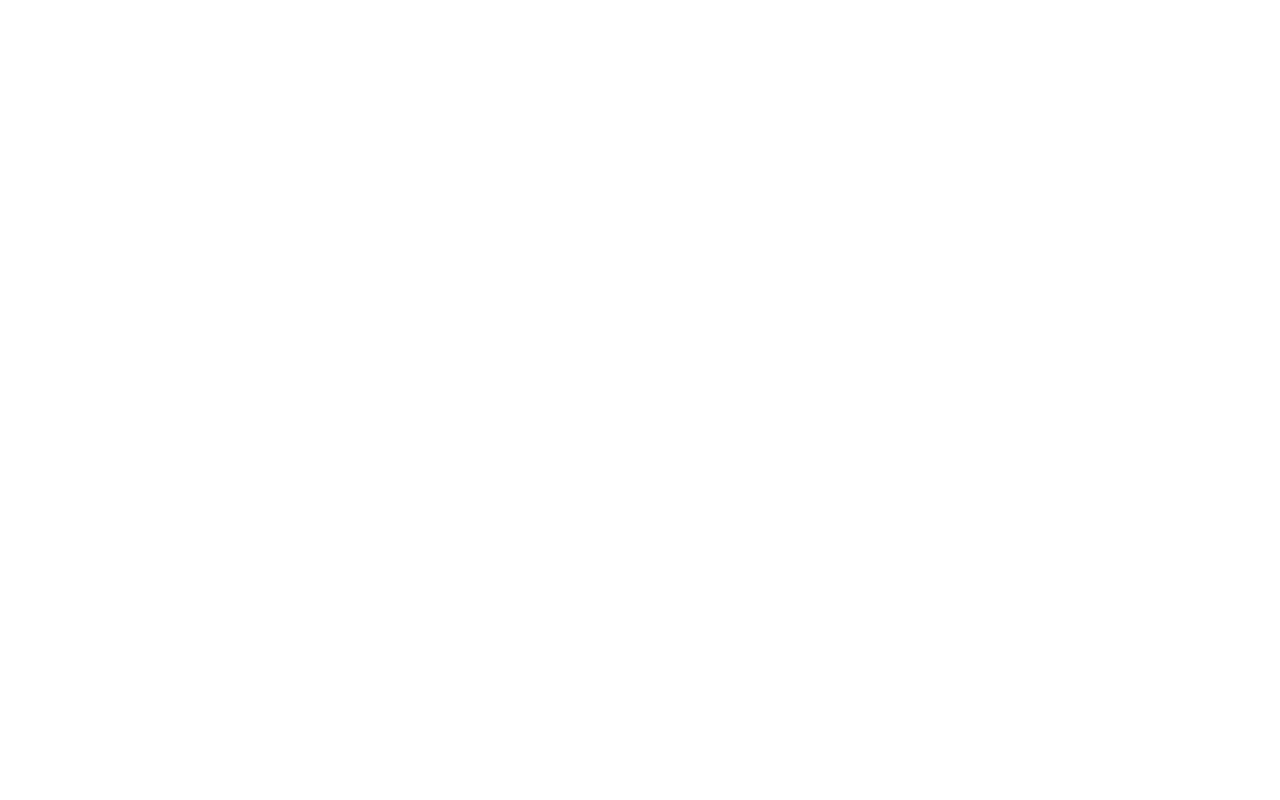
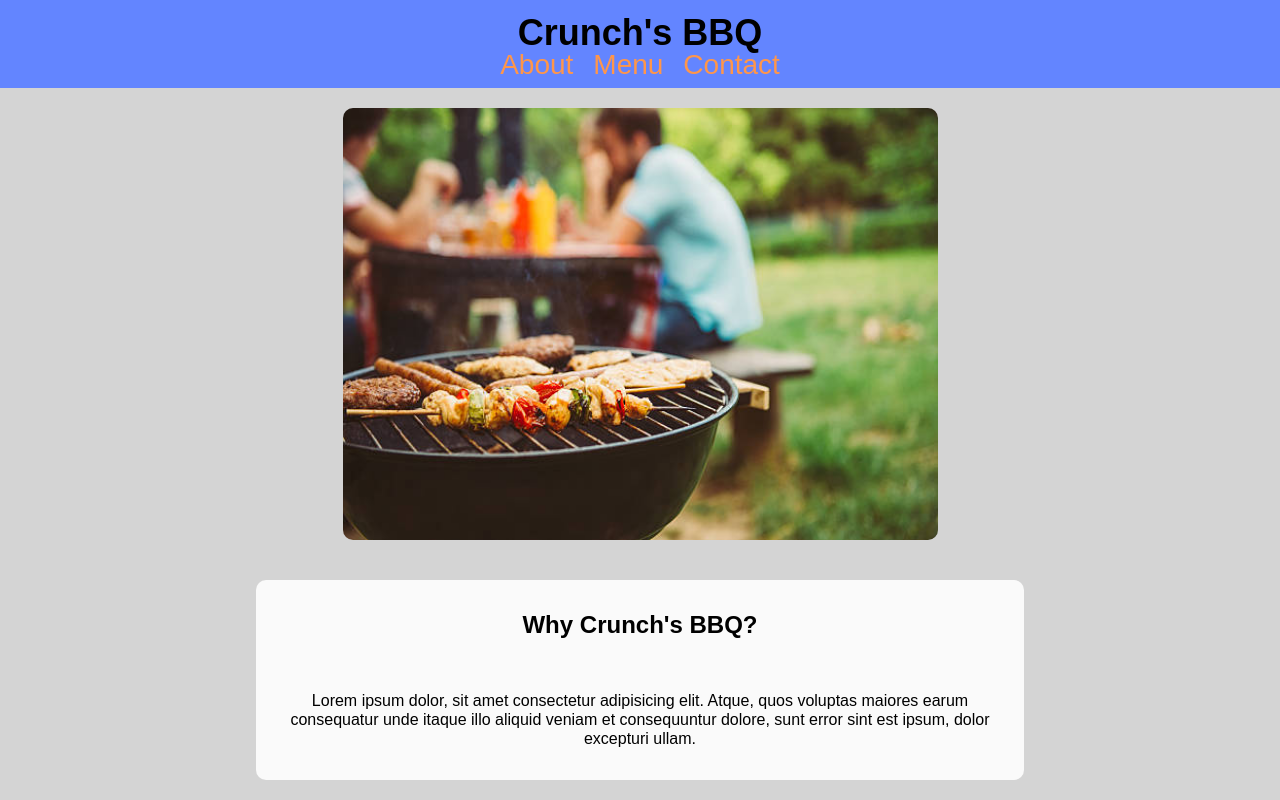
Before and after one commit to nickfrahm/Restaurant, a website built with webpack: page dist/index.html in a window 1280 px wide. Built offline with nearby package versions, Linux system fonts and the light colour scheme; a web font is replaced by a local one.

Commit message:
Finished JS rendering of about page

```diff
--- /dev/null
+++ b/src/About.js
@@ -0,0 +1,42 @@
+export const about = () => {
+  //parent about section
+  const aboutSection = document.createElement("section");
+  aboutSection.classList.add("about");
+
+  //bbq image
+  const bbqImg = document.createElement("img");
+  bbqImg.classList.add("img", "img__bbq");
+  bbqImg.alt = "BBQ picture";
+  bbqImg.src = "../images/bbq-stock.jpg";
+  aboutSection.appendChild(bbqImg);
+
+  //about content container
+  const aboutContent = document.createElement("div");
+  aboutContent.classList.add("about__content");
+  aboutSection.appendChild(aboutContent);
+
+  //about header
+  const aboutHeader = document.createElement("h2");
+  aboutHeader.classList.add("about__header");
+  aboutHeader.textContent = "Why Crunch's BBQ?";
+  aboutContent.appendChild(aboutHeader);
+
+  //about details
+  const aboutDetails = document.createElement("p");
+  aboutDetails.classList.add("about__details");
+  aboutDetails.textContent =
+    "Lorem ipsum dolor, sit amet consectetur adipisicing elit. Atque, quos voluptas maiores earum consequatur unde itaque illo aliquid veniam et consequuntur dolore, sunt error sint est ipsum, dolor excepturi ullam.";
+  aboutContent.appendChild(aboutDetails);
+
+  return aboutSection;
+};
+
+/*
+        <section class="about">
+            <img class="img img__bbq" src="../images/bbq-stock.jpg" alt="BBQ">
+            <div class="about__content">
+                <h2 class="about__header">Why Crunch's BBQ?</h2>
+                <p class="about__details">Lorem ipsum dolor, sit amet consectetur adipisicing elit. Atque, quos voluptas maiores earum consequatur unde itaque illo aliquid veniam et consequuntur dolore, sunt error sint est ipsum, dolor excepturi ullam.</p>
+            </div>
+        </section>
+*/
--- /dev/null
+++ b/src/Nav.js
@@ -0,0 +1,57 @@
+export const nav = () => {
+    //create nav parent element
+    const navBar = document.createElement("nav");
+    navBar.classList.add("navbar");
+
+    //create navbar item container
+    const navContainer = document.createElement("div");
+    navContainer.classList.add("navbar__container");
+    navBar.appendChild(navContainer);
+
+    //create nav header
+    const navHeader = document.createElement("h1");
+    navHeader.classList.add("nav__header");
+    navHeader.textContent = "Crunch's BBQ";
+    navContainer.appendChild(navHeader);
+
+    //create UL for navigation
+    const navLinks = document.createElement("ul");
+    navLinks.classList.add("nav__links");
+    navContainer.appendChild(navLinks);
+
+    //link for about
+    const about = document.createElement('li');
+    about.classList.add("nav__link");
+    about.id = "about";
+    about.textContent = "About"
+    navLinks.appendChild(about);
+
+    //link for menu
+    const menu = document.createElement('li');
+    menu.classList.add("nav__link");
+    menu.id = "menu";
+    menu.textContent = "Menu"
+    navLinks.appendChild(menu);
+
+    //link for contact
+    const contact = document.createElement('li');
+    contact.classList.add("nav__link");
+    contact.id = "contact";
+    contact.textContent = "Contact"
+    navLinks.appendChild(contact);
+
+    return navBar;
+}
+
+/*
+        <nav class="navbar">
+            <div class="navbar__container">
+                <h1 class="nav__header">Crunch's BBQ</h1>
+                <ul class="nav__links">
+                    <li id="about" class="nav__link">About</li>
+                    <li id="menu" class="nav__link">Menu</li>
+                    <li id="contact" class="nav__link">Contact</li>
+                </ul>
+            </div>
+        </nav>
+*/
--- a/src/index.js
+++ b/src/index.js
@@ -1 +1,6 @@
-console.log("hello webpack");
+import {nav} from './Nav';
+import {about} from './About';
+
+const content = document.getElementById("content");
+content.appendChild(nav());
+content.appendChild(about());
```
Also changed, not shown: dist/about.css (added), dist/index.html, dist/main.js, images/bbq-stock.jpg (added), images/brisket-stock.webp (added), images/pulled-pork-stock.jpg (added), images/ribs-stock.jpg (added), 1 other file.
